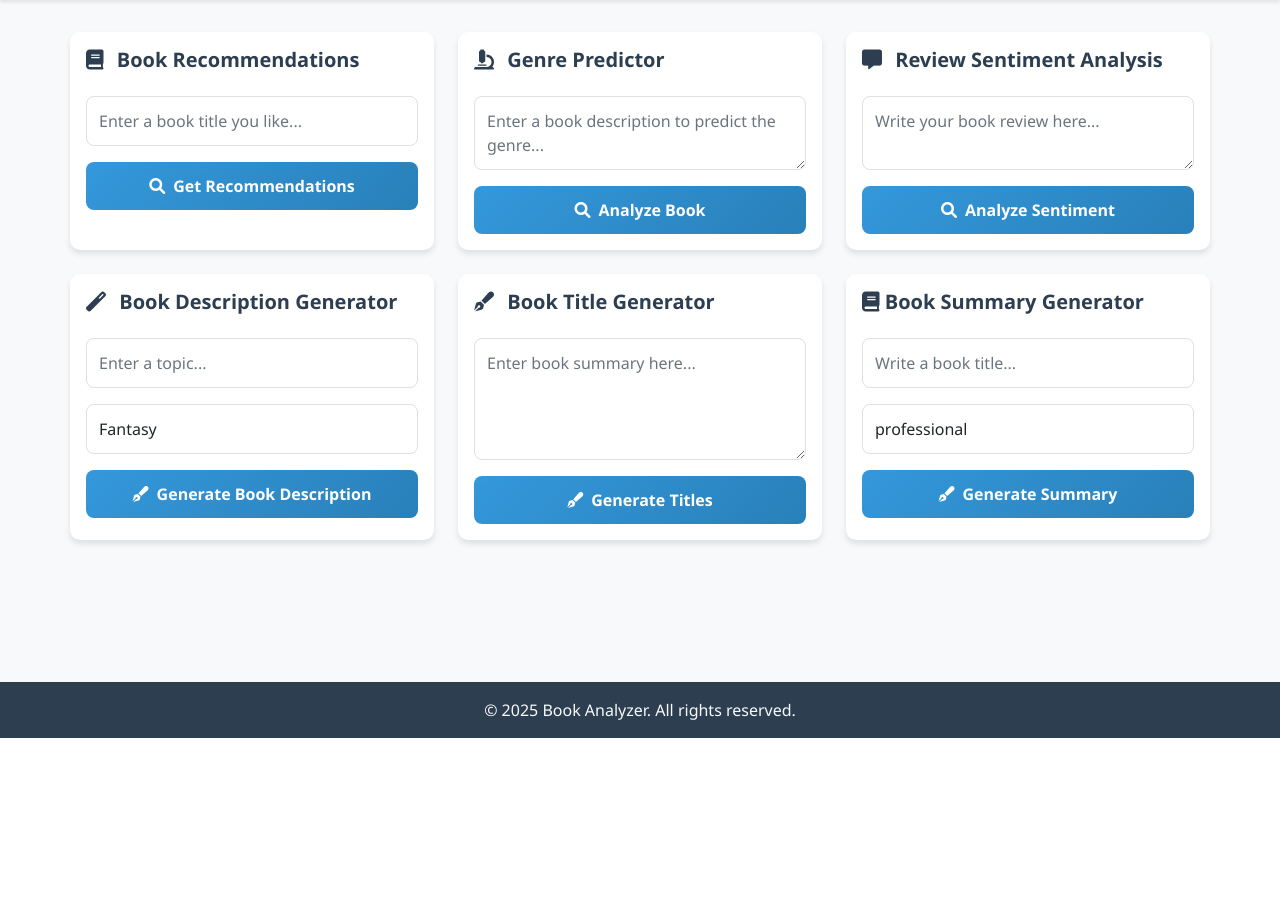
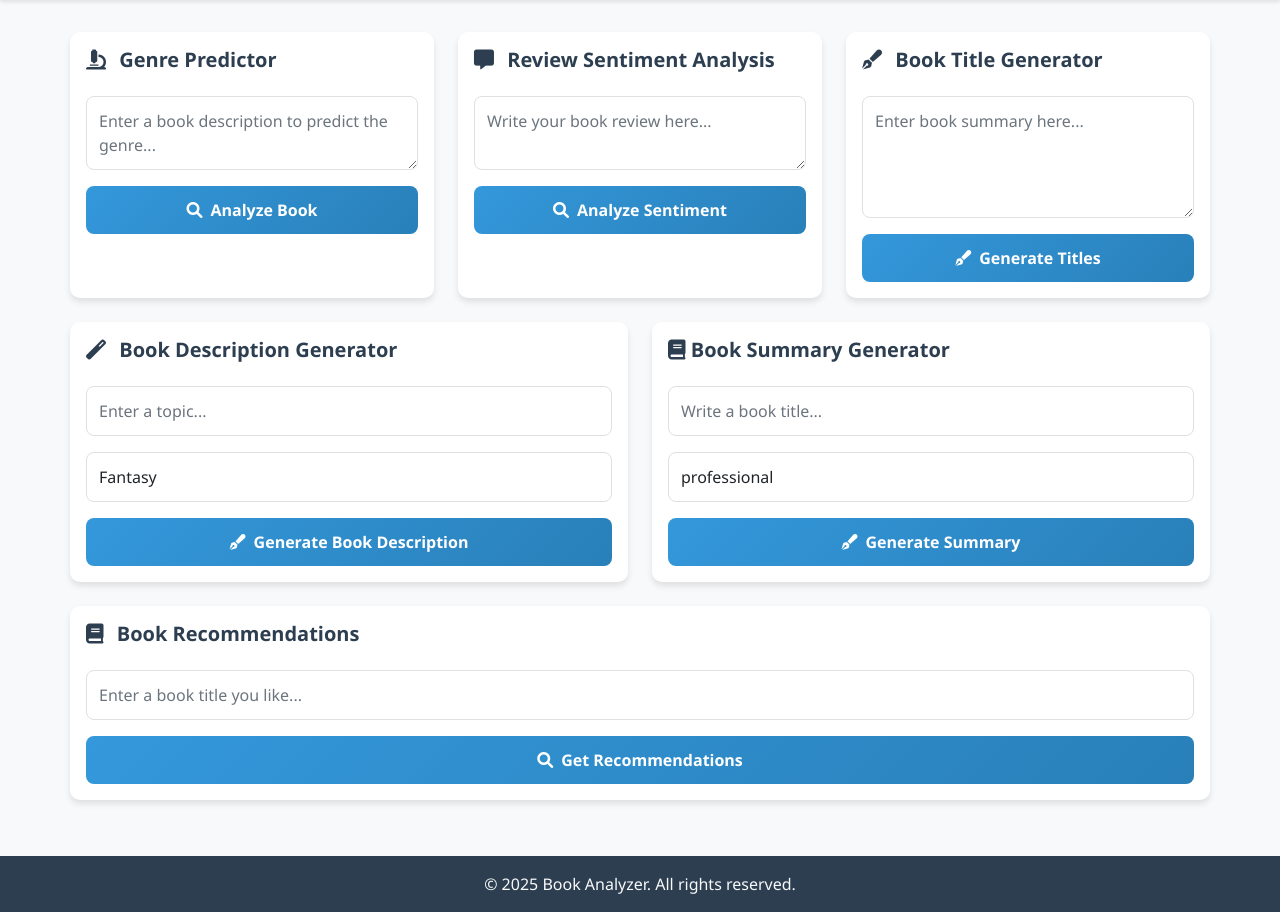
Before and after one commit to kamilhaddaad/NLP-Project, a Flask app: page / in a window 1280 px wide. Shown: the part 62-974 px from the top of the page. Before the commit the page ends 800 px from the top, so only its background shows below. Run offline with Flask 3, Linux system fonts and the light colour scheme; parts of the project's set-up code (start-up, migrations or seed data) failed here and were passed over.

Commit message:
Update index.html

```diff
--- a/templates/index.html
+++ b/templates/index.html
@@ -1,13 +1,19 @@
 <!DOCTYPE html>
 <html lang="en">
   <head>
-    <meta charset="UTF-8">
-    <meta name="viewport" content="width=device-width, initial-scale=1.0">
+    <meta charset="UTF-8" />
+    <meta name="viewport" content="width=device-width, initial-scale=1.0" />
     <title>Book Analyzer</title>
-    <link rel="icon" href="/static/book_icon.png" type="image/x-icon">
-    <link href="https://cdn.jsdelivr.net/npm/bootstrap@5.1.3/dist/css/bootstrap.min.css" rel="stylesheet">
-    <link href="https://cdnjs.cloudflare.com/ajax/libs/font-awesome/6.0.0/css/all.min.css" rel="stylesheet">
-    <link href="/static/style.css" rel="stylesheet">
+    <link rel="icon" href="/static/book_icon.png" type="image/x-icon" />
+    <link
+      href="https://cdn.jsdelivr.net/npm/bootstrap@5.1.3/dist/css/bootstrap.min.css"
+      rel="stylesheet"
+    />
+    <link
+      href="https://cdnjs.cloudflare.com/ajax/libs/font-awesome/6.0.0/css/all.min.css"
+      rel="stylesheet"
+    />
+    <link href="/static/style.css" rel="stylesheet" />
   </head>
   <body class="d-flex flex-column min-vh-100">
     <nav class="navbar navbar-expand-lg navbar-dark">
@@ -21,55 +27,10 @@
 
     <div class="flex-grow-1">
       <div class="container main-container">
+        <!-- ROW I -->
         <div class="row">
-                <!-- Book Recommendation Section -->
-                <div class="col-md-4 mb-4">
-                    <div class="card h-100">
-                        <div class="card-body">
-                            <h5 class="card-title mb-4">
-                                <i class="fas fa-book me-2"></i>
-                                Book Recommendations
-                            </h5>
-                            <form id="recommendForm">
-                                <div class="mb-3">
-                                    <input type="text"
-                                           class="form-control"
-                                           id="bookTitle"
-                                           placeholder="Enter a book title you like..."
-                                           required>
-                                </div>
-                                <button type="submit" class="btn btn-primary w-100">
-                                    <i class="fas fa-search me-2"></i>Get Recommendations
-                                </button>
-                            </form>
-
-                            <div class="loading-recommendations mt-3">
-                                <div class="spinner-border text-primary" role="status">
-                                    <span class="visually-hidden">Loading...</span>
-                                </div>
-                                <p class="mt-2">Finding similar books...</p>
-                            </div>
-
-                            <div class="recommendations-result mt-3 scrollable-wrapper">
-                                <div class="table-responsive">
-                                    <table class="table table-hover">
-                                        <thead>
-                                            <tr>
-                                                <th>Title</th>
-                                                <th>Summary</th>
-                                            </tr>
-                                        </thead>
-                                        <tbody id="recommendationsTable">
-                                        </tbody>
-                                    </table>
-                                </div>
-                            </div>
-                        </div>
-                    </div>
-                </div>
-
           <!-- Book Analysis Section -->
-                <div class="col-md-4 mb-4">
+          <div class="col-md-4 mb-4 second-row">
             <div class="card h-100">
               <div class="card-body">
                 <h5 class="card-title mb-4">
@@ -78,10 +39,12 @@
                 </h5>
                 <form id="bookAnalysisForm">
                   <div class="mb-3">
-                                    <textarea class="form-control review-input"
+                    <textarea
+                      class="form-control review-input"
                       id="bookDescription"
                       placeholder="Enter a book description to predict the genre..."
-                                              required></textarea>
+                      required
+                    ></textarea>
                   </div>
                   <button type="submit" class="btn btn-primary w-100">
                     <i class="fas fa-search me-2"></i>Analyze Book
@@ -98,20 +61,17 @@
                 <div class="analysis-result mt-3">
                   <div class="genres-section mb-4">
                     <h6 class="mb-3">Predicted Genres</h6>
-                                    <div id="genresList" class="d-flex flex-wrap gap-2">
-                                    </div>
+                    <div id="genresList" class="d-flex flex-wrap gap-2"></div>
                   </div>
 
                   <div class="themes-section mb-4">
                     <h6 class="mb-3">Key Themes</h6>
-                                    <div id="themesList" class="d-flex flex-wrap gap-2">
-                                    </div>
+                    <div id="themesList" class="d-flex flex-wrap gap-2"></div>
                   </div>
 
                   <div class="entities-section mb-4">
                     <h6 class="mb-3">Key Entities</h6>
-                                    <div id="entitiesList" class="d-flex flex-wrap gap-2">
-                                    </div>
+                    <div id="entitiesList" class="d-flex flex-wrap gap-2"></div>
                   </div>
 
                   <div class="sentiment-section">
@@ -138,10 +98,12 @@
                 </h5>
                 <form id="reviewForm">
                   <div class="mb-3">
-                                    <textarea class="form-control review-input"
+                    <textarea
+                      class="form-control review-input"
                       id="reviewInput"
                       placeholder="Write your book review here..."
-                                              required></textarea>
+                      required
+                    ></textarea>
                   </div>
                   <button type="submit" class="btn btn-primary w-100">
                     <i class="fas fa-search me-2"></i>Analyze Sentiment
@@ -162,7 +124,9 @@
                       <i class="fas fa-thumbs-down negative"></i>
                     </div>
                     <h4 class="mb-3">Sentiment Analysis Result</h4>
-                                    <p class="mb-4">Your review is <span class="sentiment-text"></span></p>
+                    <p class="mb-4">
+                      Your review is <span class="sentiment-text"></span>
+                    </p>
                     <div class="confidence-container">
                       <p class="mb-1">Confidence Level</p>
                       <div class="confidence-bar">
@@ -176,8 +140,47 @@
             </div>
           </div>
 
+          <!-- Book Title Generator Section -->
+          <div class="col-md-4 mb-4">
+            <div class="card h-100">
+              <div class="card-body">
+                <h5 class="card-title mb-4">
+                  <i class="fas fa-pen-fancy me-2"></i>
+                  Book Title Generator
+                </h5>
+                <form id="titleForm">
+                  <div class="mb-3">
+                    <textarea
+                      class="form-control"
+                      id="summaryInput"
+                      rows="4"
+                      placeholder="Enter book summary here..."
+                      required
+                    ></textarea>
+                  </div>
+                  <button type="submit" class="btn btn-primary w-100">
+                    <i class="fas fa-pen-fancy me-2"></i>Generate Titles
+                  </button>
+                </form>
+                <div class="loading-title mt-3" style="display: none">
+                  <div class="spinner-border text-primary" role="status">
+                    <span class="visually-hidden">Loading...</span>
+                  </div>
+                  <p class="mt-2">Generating titles...</p>
+                </div>
+                <div class="title-result mt-3" style="display: none">
+                  <h6>Generated Titles</h6>
+                  <div id="generatedTitles"></div>
+                </div>
+              </div>
+            </div>
+          </div>
+        </div>
+
+        <!-- ROW II -->
+        <div class="row">
           <!-- Book Description Generator Section -->
-                <div class="col-md-4 mb-4">
+          <div class="col-md-6 mb-4 third-row">
             <div class="card h-100">
               <div class="card-body">
                 <h5 class="card-title mb-4">
@@ -186,7 +189,13 @@
                 </h5>
                 <form id="blurbForm">
                   <div class="mb-3">
-                                    <input type="text" class="form-control" id="blurbTitle" placeholder="Enter a topic..." required>
+                    <input
+                      type="text"
+                      class="form-control"
+                      id="blurbTitle"
+                      placeholder="Enter a topic..."
+                      required
+                    />
                   </div>
                   <div class="mb-3">
                     <select class="form-control" id="blurbGenre" required>
@@ -203,16 +212,17 @@
                     </select>
                   </div>
                   <button type="submit" class="btn btn-primary w-100">
-                                    <i class="fas fa-pen-fancy me-2"></i>Generate Book Description
+                    <i class="fas fa-pen-fancy me-2"></i>Generate Book
+                    Description
                   </button>
                 </form>
-                            <div class="loading-blurb mt-3" style="display:none;">
+                <div class="loading-blurb mt-3" style="display: none">
                   <div class="spinner-border text-primary" role="status">
                     <span class="visually-hidden">Loading...</span>
                   </div>
                   <p class="mt-2">Generating blurb...</p>
                 </div>
-                            <div class="blurb-result mt-3" style="display:none;">
+                <div class="blurb-result mt-3" style="display: none">
                   <h6>Generated Book Description</h6>
                   <p id="generatedBlurb"></p>
                 </div>
@@ -220,39 +230,8 @@
             </div>
           </div>
 
-                <!-- Book Title Generator Section -->
-                <div class="col-md-4 mb-4">
-                    <div class="card h-100">
-                        <div class="card-body">
-                            <h5 class="card-title mb-4">
-                                <i class="fas fa-pen-fancy me-2"></i>
-                                Book Title Generator
-                            </h5>
-                            <form id="titleForm">
-                                <div class="mb-3">
-                                    <textarea class="form-control" id="summaryInput" rows="4" placeholder="Enter book summary here..." required></textarea>
-                                </div>
-                                <button type="submit" class="btn btn-primary w-100">
-                                    <i class="fas fa-pen-fancy me-2"></i>Generate Titles
-                                </button>
-                            </form>
-                            <div class="loading-title mt-3" style="display:none;">
-                                <div class="spinner-border text-primary" role="status">
-                                    <span class="visually-hidden">Loading...</span>
-                                </div>
-                                <p class="mt-2">Generating titles...</p>
-                            </div>
-                            <div class="title-result mt-3" style="display:none;">
-                                <h6>Generated Titles</h6>
-                                <div id="generatedTitles">
-                                </div>
-                            </div>
-                        </div>
-                    </div>
-                </div>
-
           <!-- Summary Generator Section-->
-                <div class="col-md-4 mb-4">
+          <div class="col-md-6 mb-4">
             <div class="card h-100">
               <div class="card-body">
                 <h5 class="card-title mb-4">
@@ -261,14 +240,22 @@
                 </h5>
                 <form id="summaryForm">
                   <div class="mb-3">
-                                    <input type="text"
+                    <input
+                      type="text"
                       class="form-control"
                       id="bookTitleSummary"
                       placeholder="Write a book title..."
-                                           required>
+                      required
+                    />
                   </div>
                   <div class="mb-3">
-                                    <select type="text" class="form-control" id="additionalInfoSummary" placeholder="Tone..."required>
+                    <select
+                      type="text"
+                      class="form-control"
+                      id="additionalInfoSummary"
+                      placeholder="Tone..."
+                      required
+                    >
                       <option value="professional">professional</option>
                       <option value="funny">funny</option>
                       <option value="dramatic">dramatic</option>
@@ -280,23 +267,73 @@
                       <option value="formal">formal</option>
                       <option value="informative">informative</option>
                       <option value="academic">academic</option>
-                                        <option value="like a story told by an old man">like a story told by an old man</option>
-
+                      <option value="like a story told by an old man">
+                        like a story told by an old man
+                      </option>
                     </select>
                   </div>
                   <button type="submit" class="btn btn-primary w-100">
                     <i class="fas fa-pen-fancy me-2"></i>Generate Summary
                   </button>
                 </form>
-                            <div class="loading-summary mt-3" style="display:none;">
+                <div class="loading-summary mt-3" style="display: none">
                   <div class="spinner-border text-primary" role="status">
                     <span class="visually-hidden">Loading...</span>
                   </div>
                   <p class="mt-2">Generating summary...</p>
                 </div>
-                            <div class="summary-result mt-3" style="display:none;">
+                <div class="summary-result mt-3" style="display: none">
                   <h6>Generated Summary</h6>
-                                <div id="generatedSummary">
+                  <div id="generatedSummary"></div>
+                </div>
+              </div>
+            </div>
+          </div>
+        </div>
+
+        <!-- ROW III -->
+        <div class="row">
+          <!-- Book Recommendation Section -->
+          <div class="col-12 mb-4">
+            <div class="card h-100">
+              <div class="card-body">
+                <h5 class="card-title mb-4">
+                  <i class="fas fa-book me-2"></i>
+                  Book Recommendations
+                </h5>
+                <form id="recommendForm">
+                  <div class="mb-3">
+                    <input
+                      type="text"
+                      class="form-control"
+                      id="bookTitle"
+                      placeholder="Enter a book title you like..."
+                      required
+                    />
+                  </div>
+                  <button type="submit" class="btn btn-primary w-100">
+                    <i class="fas fa-search me-2"></i>Get Recommendations
+                  </button>
+                </form>
+
+                <div class="loading-recommendations mt-3">
+                  <div class="spinner-border text-primary" role="status">
+                    <span class="visually-hidden">Loading...</span>
+                  </div>
+                  <p class="mt-2">Finding similar books...</p>
+                </div>
+
+                <div class="recommendations-result mt-3 scrollable-wrapper">
+                  <div class="table-responsive">
+                    <table class="table table-hover">
+                      <thead>
+                        <tr>
+                          <th>Title</th>
+                          <th>Summary</th>
+                        </tr>
+                      </thead>
+                      <tbody id="recommendationsTable"></tbody>
+                    </table>
                   </div>
                 </div>
               </div>
@@ -309,7 +346,10 @@
     <script src="https://cdn.jsdelivr.net/npm/bootstrap@5.1.3/dist/js/bootstrap.bundle.min.js"></script>
     <script src="https://code.jquery.com/jquery-3.6.0.min.js"></script>
     <script src="/static/main.js"></script>
-    <footer class="footer py-3 text-light text-center" style="background-color: var(--primary-color);">
+    <footer
+      class="footer py-3 text-light text-center"
+      style="background-color: var(--primary-color)"
+    >
       <div class="container">
         <span>© 2025 Book Analyzer. All rights reserved.</span>
       </div>
```
Lines whose indentation alone changed are shown as unchanged.
